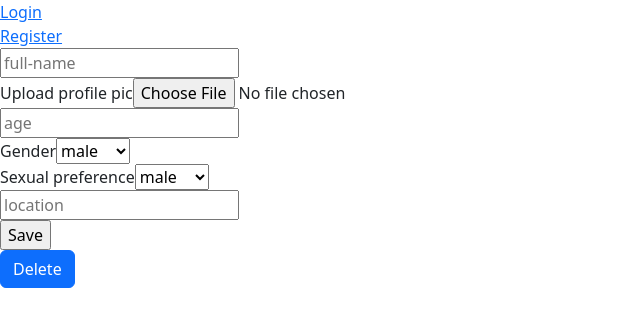
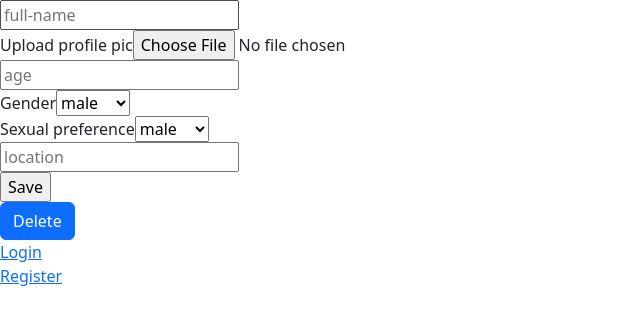
Before and after one commit to flyingisawol/getReal, a React (Create React App) app in the folder client/: page /getreal/edit in a window 1280 px wide. Shown: the top 326 px of the page, without its empty margins (0-640 px from the left). Built offline with nearby package versions, Linux system fonts and the light colour scheme; no server answers.

Commit message:
changed header to footer and moved home button to nav

```diff
--- a/client/src/App.css
+++ b/client/src/App.css
@@ -36,3 +36,7 @@
     transform: rotate(360deg);
   }
 }
+
+nav {
+  background: hotpink;
+}
--- a/client/src/App.js
+++ b/client/src/App.js
@@ -13,7 +13,7 @@
 import SearchResults from "./components/SearchResults"
 import ShowAll from './components/ShowAll'
 import Questionnaire from "./components/Questionnaire"
-import Header from "./components/Header"
+import Nav from "./components/Nav"
 import EditProfile from "./components/EditProfile"
 
 function App() {
@@ -35,8 +35,6 @@
 
   return (
     <div className="App">
-      {user && <Link to="/getreal">Home</Link>}
-      <Header user={user} setUser={setUser} profiles={profiles} />
       <Routes>
         <Route path="/getreal/createprofile" element={<CreateProfile />} />
         <Route path="/getreal/questionnaire" element={<Questionnaire />} />
@@ -61,6 +59,7 @@
         <Route path="/register" element={<Register />} />
         <Route path="/getreal/showall" element={<ShowAll />} />
       </Routes>
+      <Nav user={user} setUser={setUser} profiles={profiles} />
     </div>
   )
 }
--- a/client/src/components/Header.js
+++ b/client/src/components/Nav.js
@@ -2,19 +2,19 @@
 import LogoutButton from "./LogoutButton"
 import ProfileLink from "./ProfileLink"
 
-const Header = ({ user, setUser }) => {
+const Nav = ({ user, setUser }) => {
   return (
     <nav>
       {/* <ProfileLink user={user}/> */}
+      {user && <Link to="/getreal">Home</Link>}
       {user && <Link to="/getreal/search">Search</Link>}
       {user && <Link to="/getreal/edit">edit profile</Link>}
       {user && <Link to="/getreal/watchlist">Watchlist</Link>}
       {user ? (<LogoutButton setUser={setUser} />) : (<Link to="/login">Login</Link>)}
       <br />
       {user ? <p>Logged in as {user.username}</p> : (<Link to="/register">Register</Link>)}
-
     </nav>
   )
 }
 
-export default Header
+export default Nav
--- a/client/src/components/UserProfile.js
+++ b/client/src/components/UserProfile.js
@@ -19,7 +19,7 @@
         centered
       >
         <Modal.Header closeButton>
-          <Modal.Title id="contained-modal-title-vcenter">Hold up!</Modal.Title>
+          <Modal.Title id="contained-modal-title-vcenter">Confirm</Modal.Title>
         </Modal.Header>
         <Modal.Body>
           <h4>Single and ready to mingle ? 😉</h4>
@@ -56,7 +56,6 @@
   }
   return (
     <div>
-      <h1>show page</h1>
       {!profile ? (
         <h1>Loading</h1>
       ) : (
```
